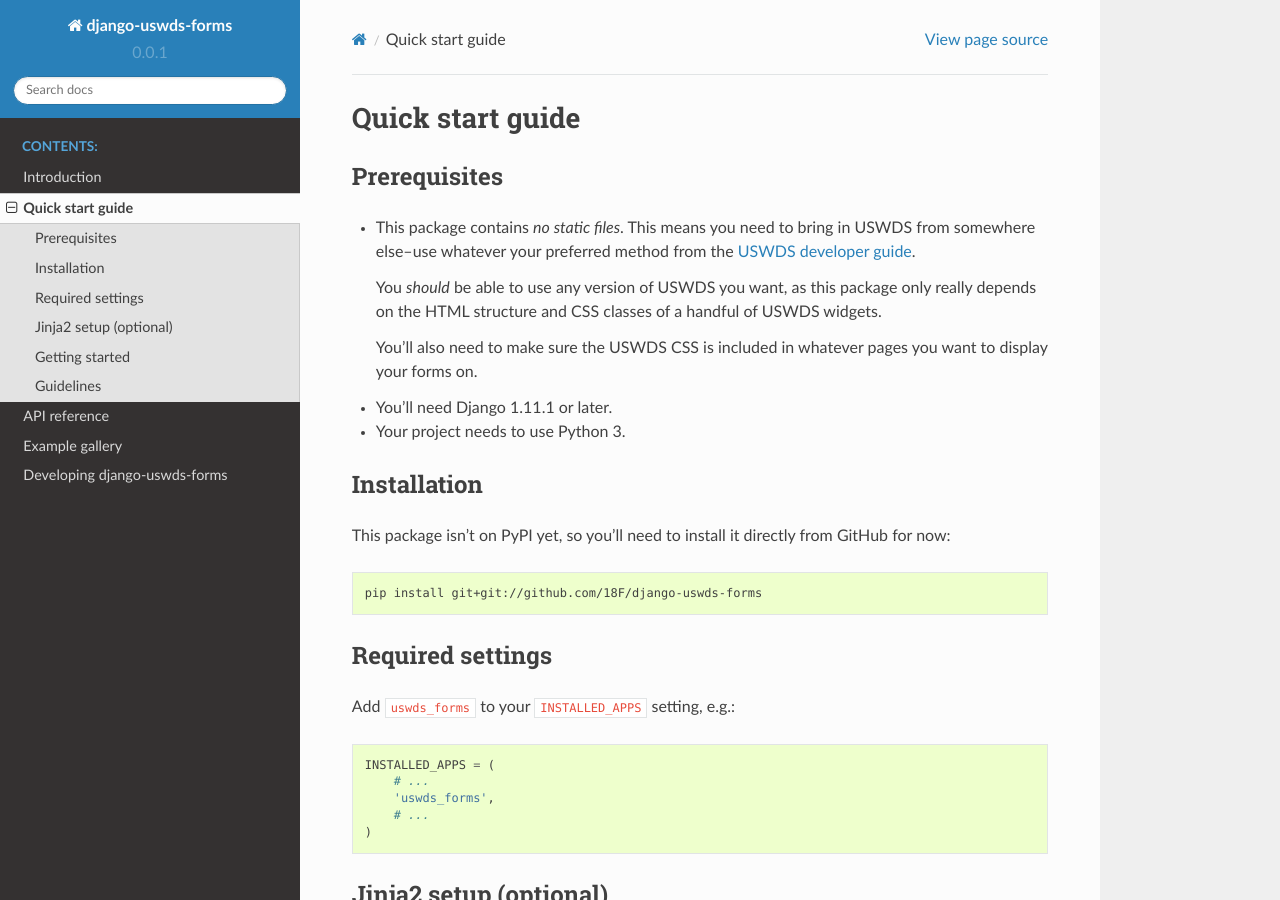
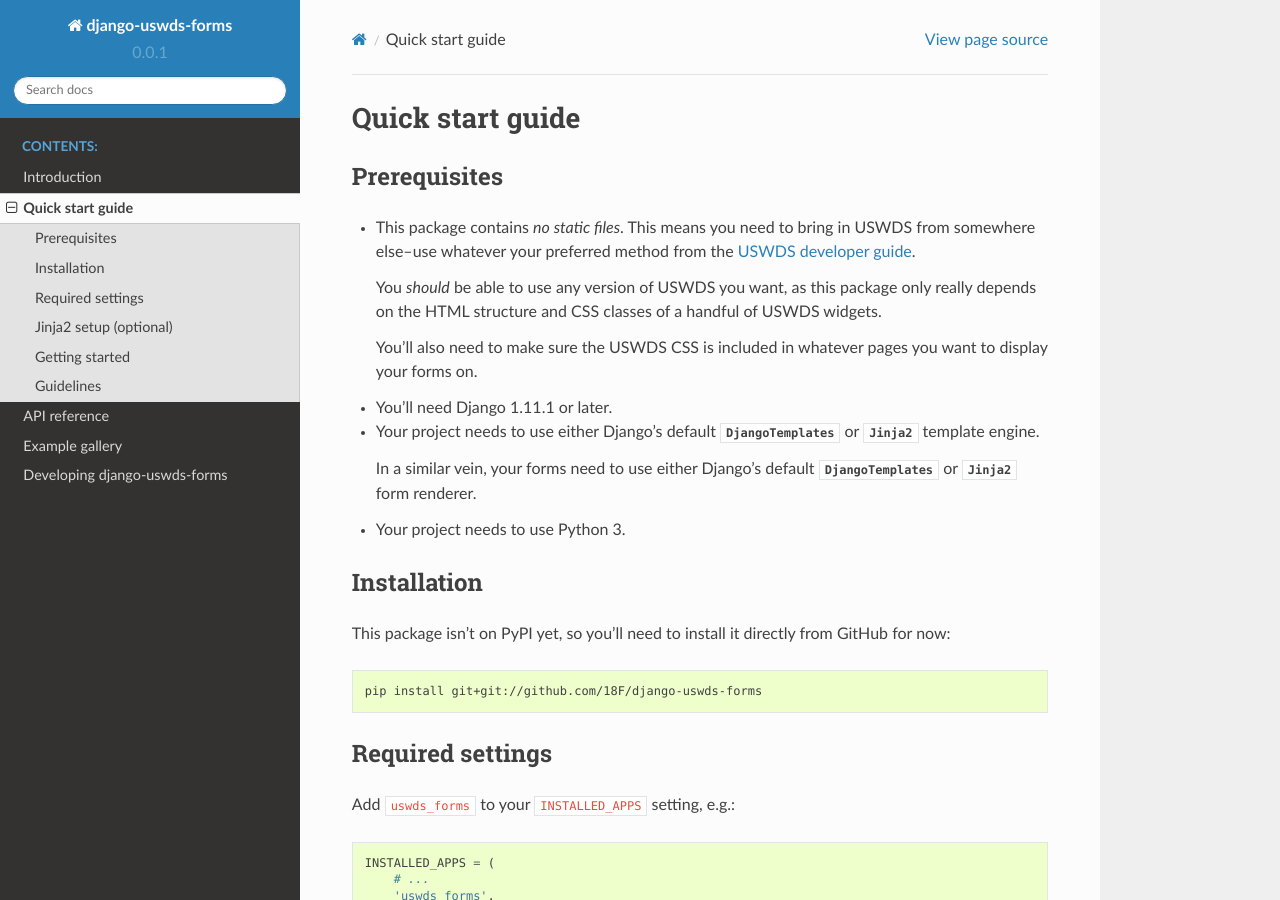
Before and after one commit to 18F/django-uswds-forms, a Sphinx documentation site: the page built from docs/quickstart.rst, in a window 1280 px wide and 900 px high. Built offline with Sphinx 7.4.7 and the Read the Docs theme 2.0.0, drawn with Linux system fonts in a browser that asks for light colours.

Commit message:
Add django/jinja2 backend info to prereqs docs.

```diff
--- a/docs/quickstart.rst
+++ b/docs/quickstart.rst
@@ -16,6 +16,15 @@
   whatever pages you want to display your forms on.
 
 * You'll need Django 1.11.1 or later.
+
+* Your project needs to use either Django's default
+  :class:`~django.template.backends.django.DjangoTemplates`
+  or :class:`~django.template.backends.jinja2.Jinja2`
+  template engine.
+
+  In a similar vein, your forms need to use either Django's default
+  :class:`~django.forms.renderers.DjangoTemplates` or
+  :class:`~django.forms.renderers.Jinja2` form renderer.
 
 * Your project needs to use Python 3.
 
```
